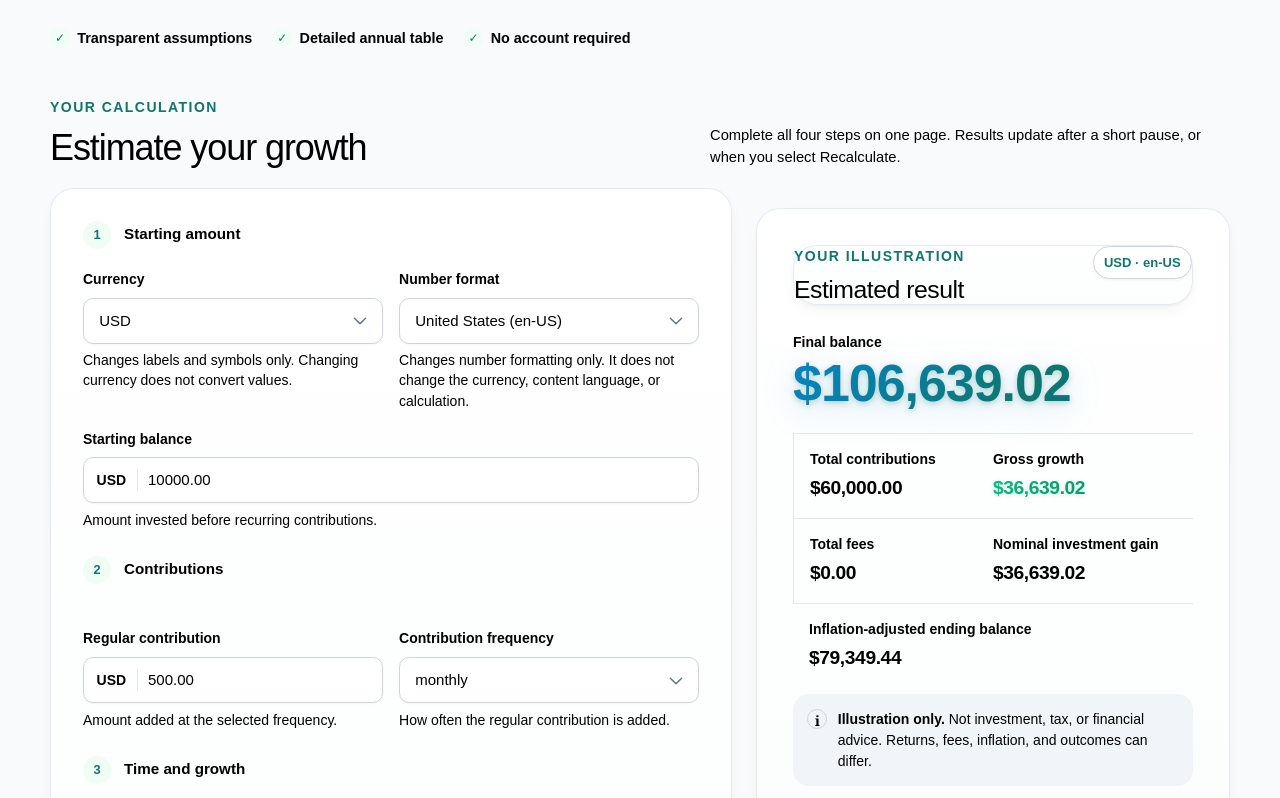
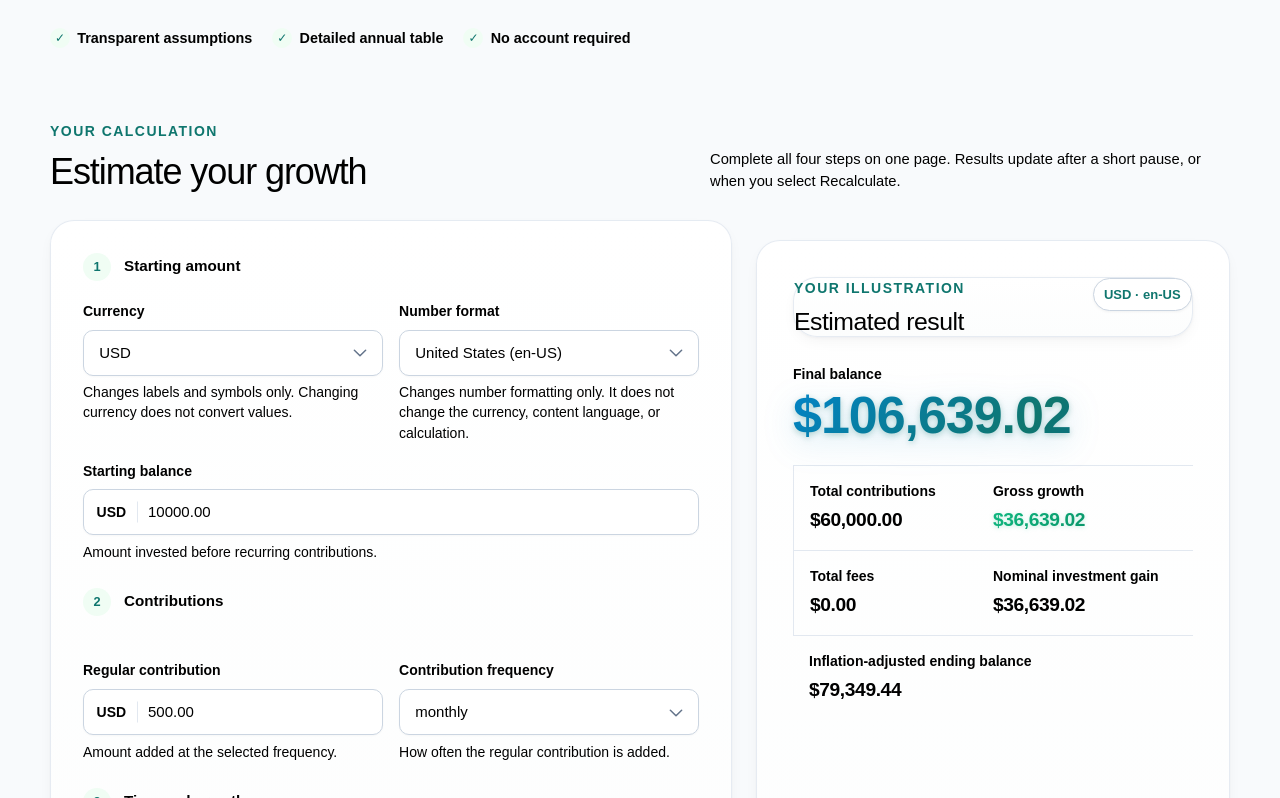
Before and after one commit to Wasser007/financial-calculators, a Next.js app: page /calculators/compound-interest in a window 1280 px wide. Shown: the part 462-1260 px from the top of the page. Built offline with nearby package versions, Linux system fonts and the light colour scheme.

Commit message:
fix: enforce equal height stretch for calculator cards and register how-long-will-my-money-last in live catalog

```diff
--- a/app/globals.css
+++ b/app/globals.css
@@ -1074,3 +1074,39 @@ a[class*="-card"],
     0 8px 20px -4px rgba(15, 23, 42, 0.1),
     0 3px 8px -2px rgba(15, 118, 110, 0.08);
 }
+
+/* ==========================================================================
+   Universal Calculator Workspace Layout & Equal Height Rule
+   ========================================================================== */
+
+/* 1. 顶部标题间距保护，避免被固定导航栏遮挡 */
+.calculator-workspace {
+  padding-top: 1.5rem;
+}
+
+.calculator-heading {
+  margin-bottom: 1.75rem;
+}
+
+/* 2. 左右卡片强制等高拉伸（Desktop 端） */
+@media (min-width: 901px) {
+  .calculator-layout {
+    align-items: stretch !important;
+  }
+
+  .calculator-layout > .input-card,
+  .calculator-layout > .results-card {
+    height: 100% !important;
+    display: flex !important;
+    flex-direction: column !important;
+  }
+
+  /* 让结果卡片的内容区自适应，并将底部的免责声明沉底对齐 */
+  .results-card {
+    justify-content: space-between !important;
+  }
+
+  .results-card .illustration-note {
+    margin-top: auto !important;
+  }
+}
```
